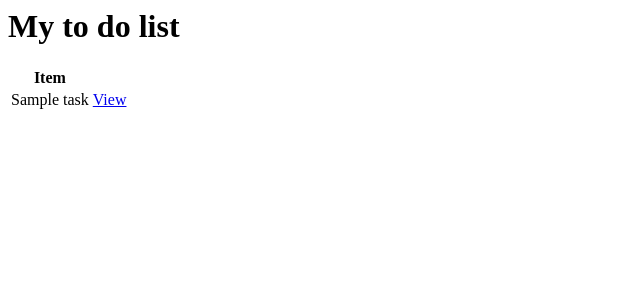
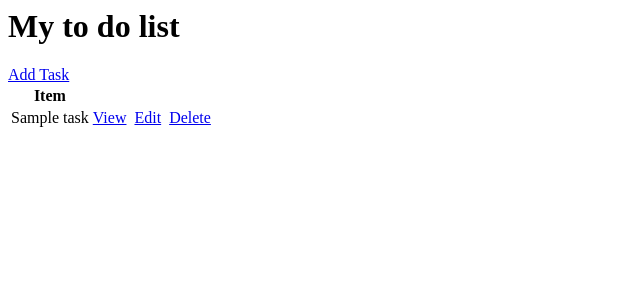
Before and after one commit to JU-jeong/todolist, a Django app: template base/templates/base/task_list.html in a window 1280 px wide. Shown: the top 300 px of the page, without its empty margins (0-640 px from the left). Run offline with Django 3.2, Linux system fonts and the light colour scheme; the template is opened without the code that fills it: most values are stand-ins (such as "Sample title", 1, 10 or a date in 2020).

Commit message:
211111 crud function complete

```diff
--- /dev/null
+++ b/base/templates/base/task_confirm_delete.html
@@ -0,0 +1,6 @@
+<a href = "{% url 'tasks' %}">Go back</a>
+<form method="POST">
+   {% csrf_token %}
+   <p>really? "{{task}}"</p>
+   <input type = "submit" value = "Delete" />
+</form>
--- a/base/templates/base/task_form.html
+++ b/base/templates/base/task_form.html
@@ -1 +1,7 @@
 <h3>Task Form</h3>
+<a href = "{% url 'tasks' %}">Go back</a>
+<form method="POST" action="">
+    {% csrf_token %}
+    {{form.as_p}}
+    <input type = "submit" value = "Submit">
+</form>
--- a/base/templates/base/task_list.html
+++ b/base/templates/base/task_list.html
@@ -1,13 +1,18 @@
 <h1>My to do list</h1>
+<a href = "{% url 'task-create' %}">Add Task</a>
 
 <table>
     <tr>
         <th>Item</th>
+        <th></th>
+        <th></th>
         </tr>
         {% for task in tasks %}
         <tr>
             <td>{{task.title}}</td>
-            <td><a href = "(% url 'task' task.id %}">View</a><td>
+            <td><a href = "{% url 'task' task.id %}">View</a><td>
+            <td><a href = "{% url 'task-update' task.id %}">Edit</a><td>
+            <td><a href = "{% url 'task-delete' task.id %}">Delete</a><td>
         </tr>
         {% empty %}
         <h3>No items in list</h3>
--- a/base/urls.py
+++ b/base/urls.py
@@ -1,8 +1,10 @@
 from django.urls import path
-from .views import TaskList, TaskDetail, TaskCreate
+from .views import TaskList, TaskDetail, TaskCreate, TaskUpdate, DeleteView
 
 urlpatterns = [
      path('', TaskList.as_view(), name = 'tasks'),
      path('task/<int:pk>/', TaskDetail.as_view(), name = 'task'),
-     path('task-create/', TaskCreate.as_view(),name = 'task-create'),
+     path('task-create/', TaskCreate.as_view(), name = 'task-create'),
+     path('task-update/<int:pk>/', TaskUpdate.as_view(), name = 'task-update'),
+     path('task-delete/<int:pk>/', DeleteView.as_view(), name = 'task-delete'),
 ]
```
Also changed, not shown: base/views.py (+11 -1 lines), db.sqlite3.
